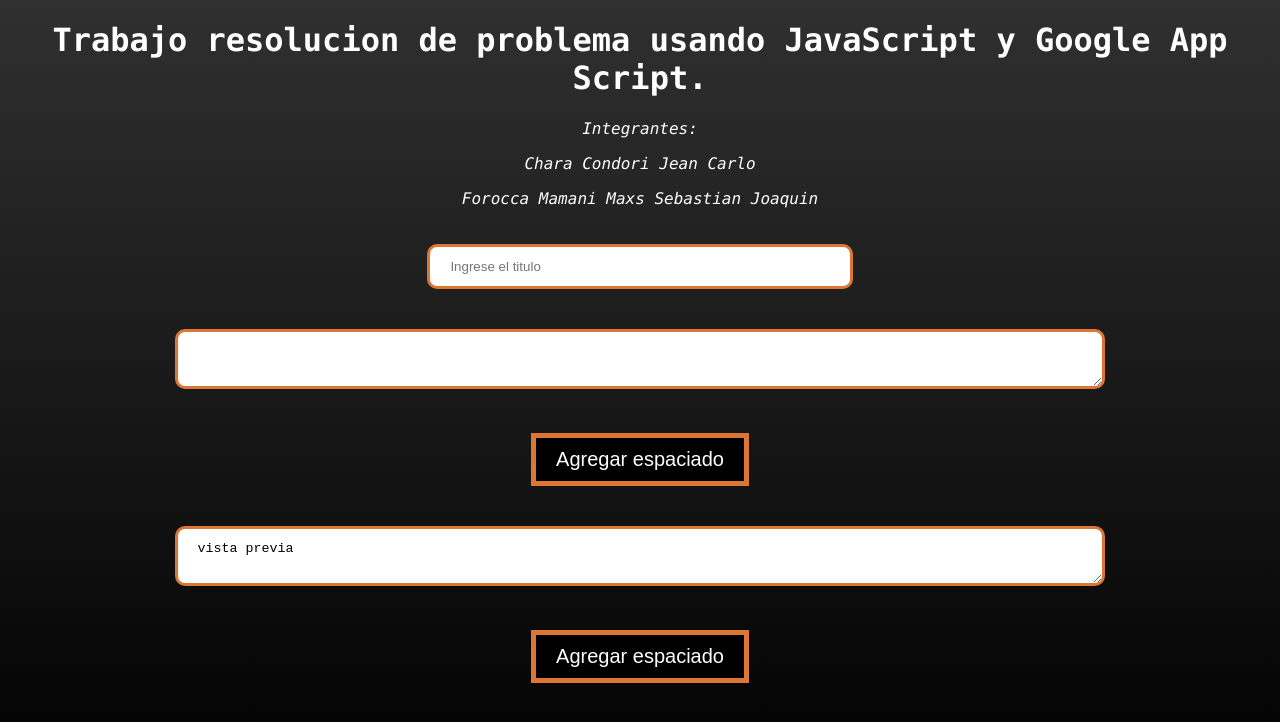
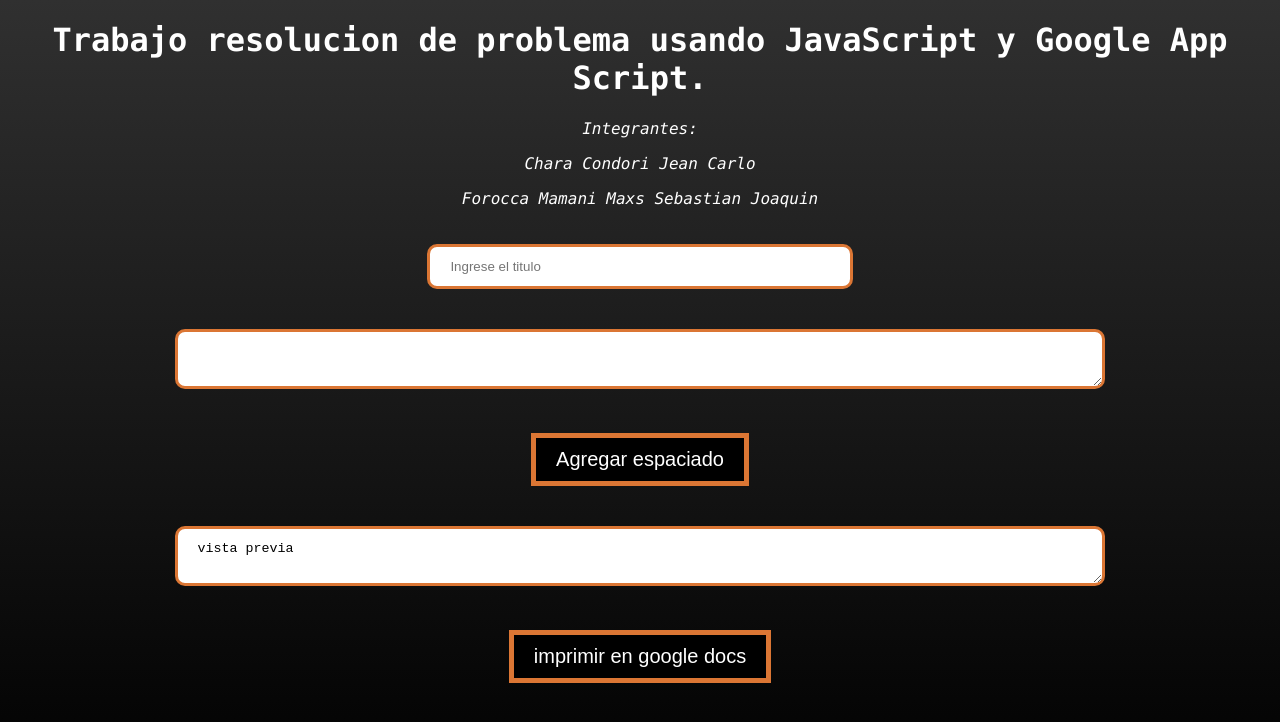
Before and after one commit to JeanChara/pweb2_trabajo_js_gs, a website: page index.html in a window 1280 px wide. Drawn offline with Linux system fonts and the light colour scheme.

Commit message:
Update index.html

```diff
--- a/index.html
+++ b/index.html
@@ -46,7 +46,7 @@
         <form id="formulario" style="text-align: center;" onsubmit="subir(this)">
             <textarea class = "cuerpo" type="text" id="textoEspaciadox">vista previa</textarea><br>
 
-            <button class="boton" onclick="subir(this)">Agregar espaciado</button>
+            <button class="boton" onclick="subir(this)">imprimir en google docs</button>
 
         </form>
 
```
